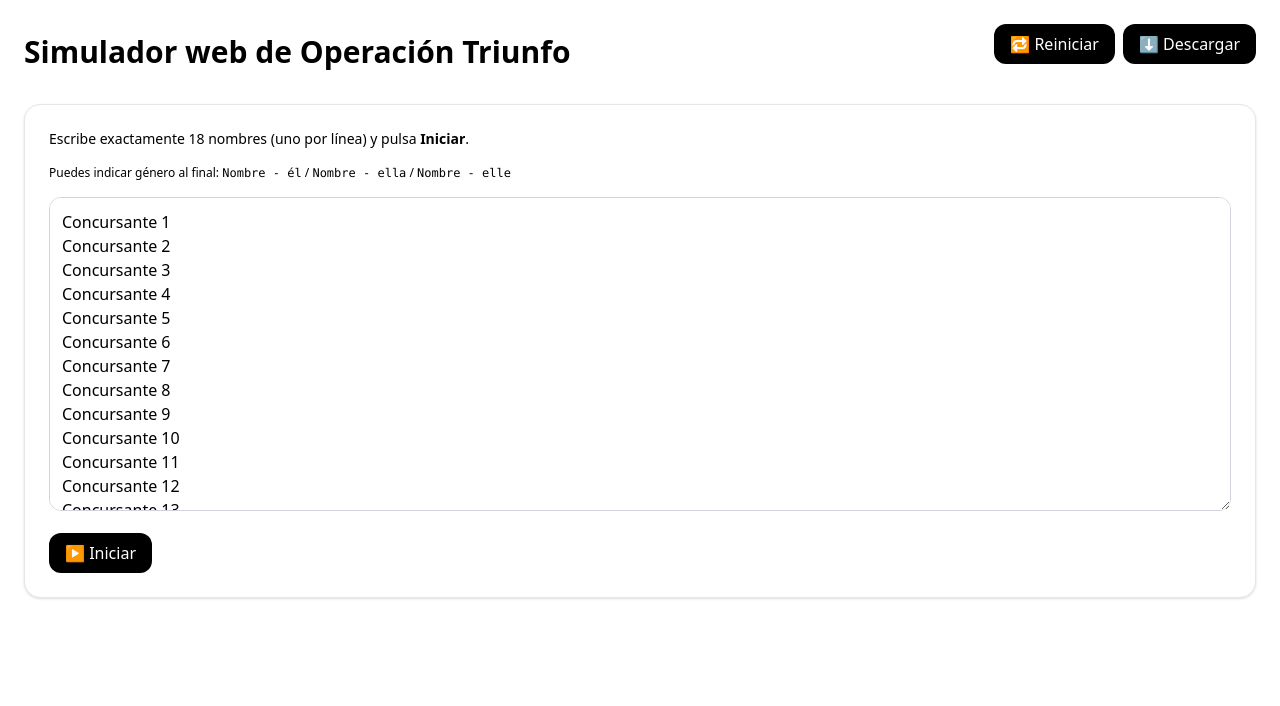
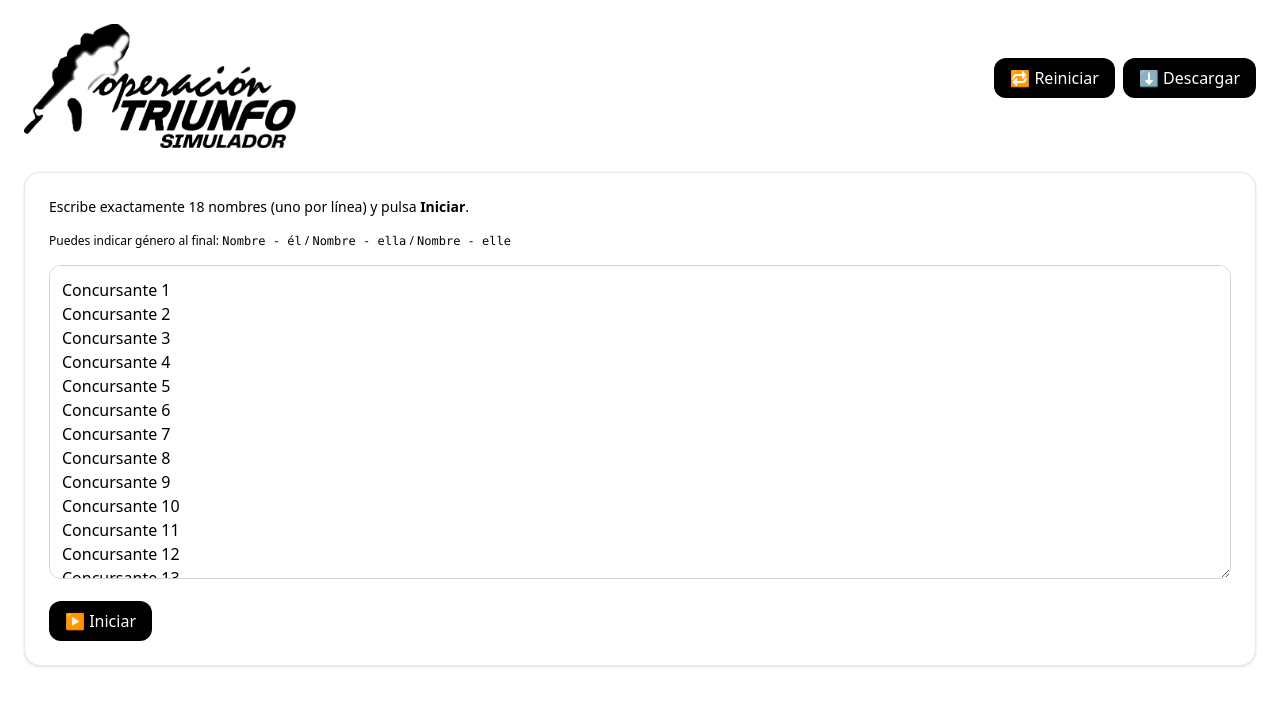
Before and after one commit to DavidWhite92/simulador-ot, a React (Vite) app: page / in a window 1280 px wide. Shown: the top 706 px of the page. Built offline with nearby package versions, Linux system fonts and the light colour scheme.

Commit message:
Nuevo Logo

```diff
--- a/src/SimuladorOT.jsx
+++ b/src/SimuladorOT.jsx
@@ -2234,7 +2234,11 @@
   return (
     <div className="p-6 max-w-7xl mx-auto space-y-6">
       <div className="flex items-center justify-between">
-        <h1 className="text-3xl font-bold">Simulador web de Operación Triunfo</h1>
+        <img
+          src="/LogoOT2005_Negro.png"
+          alt="Simulador Web de Operación Triunfo"
+          className="h-[7.75rem] w-auto" // ajusta tamaño según necesites
+        />
         <div className="flex gap-2">
           <div className="flex gap-2 mb-4">
               <Button onClick={reiniciar}>🔁 Reiniciar</Button>
```
Also changed, not shown: public/LogoOT1_Negro.png (added), public/LogoOT2005_Negro.png (added), public/canciones.txt.
